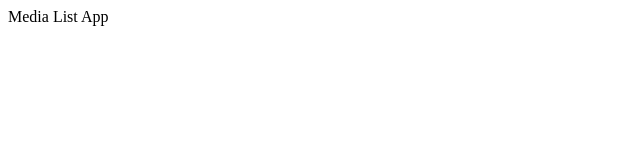
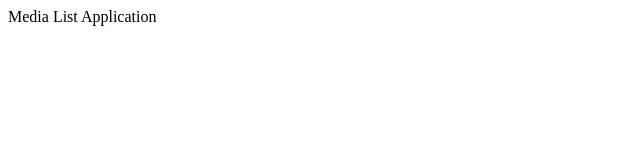
Before and after one commit to rmitchell1994/media-list-app, a React app: page / in a window 1280 px wide. Shown: the top 160 px of the page, without its empty margins (0-640 px from the left). Built offline with nearby package versions, Linux system fonts and the light colour scheme.

Commit message:
test lint

```diff
--- a/package.json
+++ b/package.json
@@ -9,7 +9,7 @@
     "start": "webpack serve",
     "build": "webpack --mode production",
     "test": "jest",
-    "lint": "eslint . --color"
+    "lint": "eslint . --color --debug"
   },
   "dependencies": {
     "react": "^17.0.1",
--- a/src/App.tsx
+++ b/src/App.tsx
@@ -1,7 +1,7 @@
 import React from "react";
 
 const App: React.FC = () => {
-  return <div>Media List App</div>;
+  return <div>Media List Application</div>;
 };
 
 export default App;
```
Also changed, not shown: .eslintrc.js, 1 other file (tests, documents, lock files or other folders).
